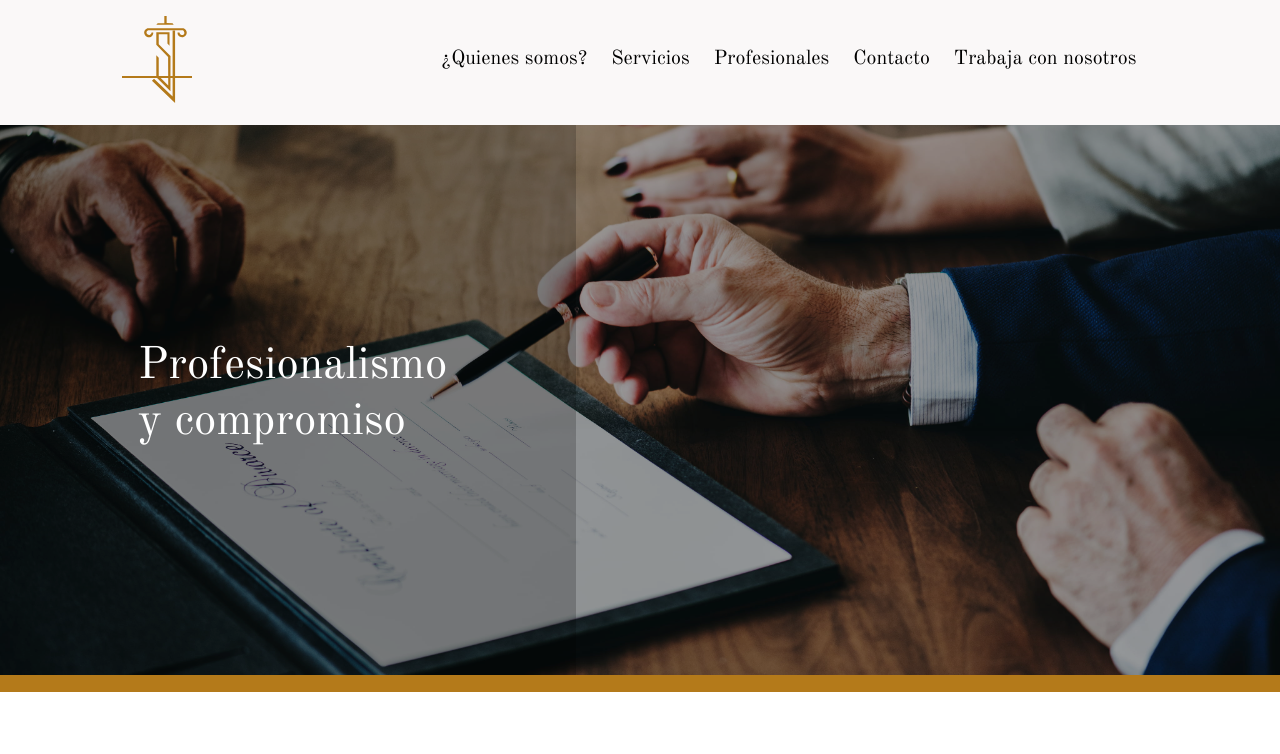
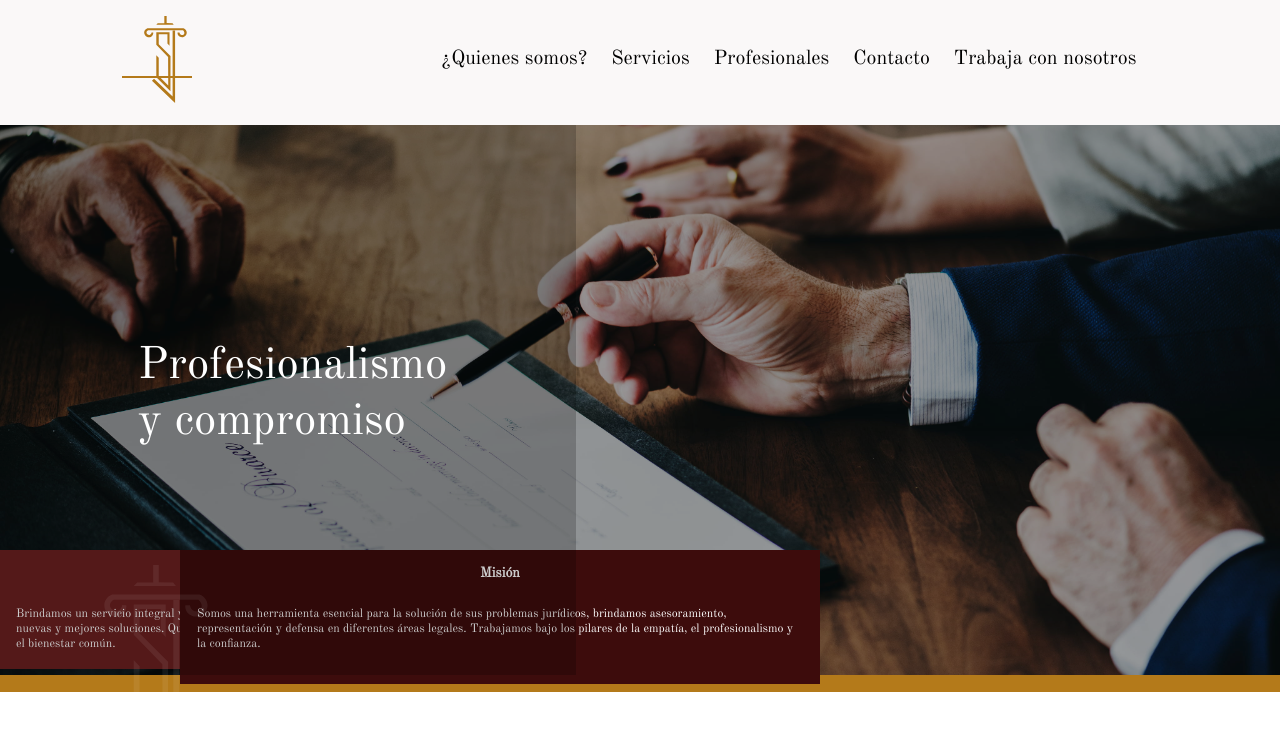
Before and after one commit to nadiasantiago/despacho, a React (Create React App) app: page / in a window 1280 px wide. Shown: the top 754 px of the page. Built offline with nearby package versions, Linux system fonts and the light colour scheme.

Commit message:
mision y vision

```diff
--- a/src/App.js
+++ b/src/App.js
@@ -1,12 +1,18 @@
 import './App.css';
-import Header from './components/header/Header';
+import Header from './components/Header/Header';
 import QuienesSom from './components/quienesSomos1/QuienesSom';
+import QuienesSom2 from './components/quienesSomos2/QuienesSom2';
 function App() {
   return (
     <div className="App">
       <Header />
       <main>
-        <QuienesSom />
+        <div>
+          <QuienesSom />
+        </div>
+        <div>
+          <QuienesSom2 />
+        </div>
       </main>
     </div>
   );
--- /dev/null
+++ b/src/components/quienesSomos2/QuienesSom2.css
@@ -0,0 +1,71 @@
+.quienes2Conteiner{
+    display: flex;
+    flex-direction: row;
+}
+
+.visionConteiner{
+    position: absolute;
+    width: 50vw;
+    left: 0px;
+    top: 550px;
+    background: #692020;
+}
+
+/* Visión */
+.visionConteiner h2{
+    font-size: 14px;
+    display: flex;
+    justify-content: center;
+    margin-top: 15px;
+
+    color: #FFFFFF;
+
+}
+
+.visionConteiner p{
+    font-weight: 400;
+    font-size: 12px;
+    line-height: 14.83px;
+    margin: 25px 20px 18px 16px;
+    color: #FFFFFF;
+
+}
+
+.misionConteiner{
+    position: absolute;
+    width: 50vw;
+    left: 180px;
+    top: 550px;
+    background: #3D0C0C;
+}
+
+.misionConteiner h2{
+    margin-top: 15px;
+    font-weight: 700;
+    font-size: 14px;
+    line-height: 17px;
+    display: flex;
+    justify-content: center;
+
+    color: #FFFFFF;
+}
+
+.misionConteiner p{
+    margin: 25px 24px 33px 17px;
+    font-weight: 400;
+    font-size: 12px;
+    line-height: 14.83px;
+    display: flex;
+    align-items: center;
+
+    color: #FFFFFF;
+
+}
+.logo2{
+    position: absolute;
+    z-index: 1;
+    width: 103.28px;
+    height: 211px;
+    left: 104.28px;
+    top: 565px;
+}
--- /dev/null
+++ b/src/components/quienesSomos2/QuienesSom2.jsx
@@ -0,0 +1,28 @@
+import React from "react";
+import './QuienesSom2.css';
+
+
+const QuienesSom2=()=>{
+    return(
+        <div className="quienes2Conteiner">
+            <div className="logo2">
+                <svg width="104" height="211" viewBox="0 0 104 211" fill="none" xmlns="http://www.w3.org/2000/svg">
+                <path d="M81.3025 40.2188H86.0376C86.0697 40.5427 86.5078 44.1762 89.7037 45.7045C90.1527 45.917 92.066 46.8381 94.1823 46.0891C96.4376 45.2895 97.2286 43.1843 97.3675 42.8098C98.3402 40.2289 97.143 37.0205 94.3854 34.6927H9.79578C6.98468 36.0388 5.49891 38.812 6.0654 41.322C6.68534 44.0851 9.5392 45.2693 9.74229 45.3502C10.2447 45.5425 12.2648 46.2713 14.4239 45.4008C16.5723 44.5406 18.0046 42.4455 18.1436 40.0366L22.3121 40.1379C22.8251 44.2268 20.8478 48.2044 17.2991 50.2388C13.1092 52.6375 7.45493 51.9189 3.79942 48.3765C3.30775 47.8907 -0.36908 44.1458 0.379123 38.7614C0.945619 34.6218 3.91704 31.0592 8.11766 29.4297H95.7642C100.403 31.2717 103.46 35.4619 103.556 40.0771C103.642 44.581 100.895 49.4797 95.7642 51.0788C91.2857 52.4755 86.0162 51.0484 83.2372 47.415C81.0033 44.5001 81.1956 41.2512 81.2918 40.2289L81.3025 40.2188Z" fill="white" fill-opacity="0.07"/>
+                <path d="M75.2393 34.9814H69.2376V167.067V195.524L24.159 152.005L19.1576 156.835L71.3811 207.264L75.2393 211V34.9814Z" fill="white" fill-opacity="0.07"/>
+                <path d="M29.7201 39.435H61.7609V71.9738L56.7247 66.6731V44.0864H35.6045V68.3442L64.1359 96.7851C64.0935 125.418 64.051 154.05 64.0086 182.683L29.7095 148.334V95.114L35.6045 101.245V145.375C43.2807 153.145 50.9676 160.915 58.6438 168.686C58.5272 145.556 58.4211 122.427 58.3045 99.2864L29.7095 69.7279V39.4243L29.7201 39.435Z" fill="white" fill-opacity="0.07"/>
+                <path d="M49.1631 0V17.5413H33.0889L29.7095 21.1H71.9096L69.1908 17.5413L54.8065 17.2675V0H49.1631Z" fill="white" fill-opacity="0.07"/>
+                </svg>
+            </div>
+            <div className="visionConteiner">
+                <h2>Visión</h2>
+                <p>Brindamos un servicio integral y de excelencia al cliente, adaptándonos a sus necesidades e innovando para generar nuevas y mejores soluciones. Queremos crear un lazo de confianza firme con las personas, donde nuestra prioridad es el bienestar común.</p>
+            </div>
+            <div className="misionConteiner">
+                <h2>Misión</h2>
+                <p>Somos una herramienta esencial para la solución de sus problemas jurídicos, brindamos asesoramiento, representación y defensa en diferentes áreas legales. Trabajamos bajo los pilares de la empatía, el profesionalismo y la confianza.</p>
+            </div>
+        </div>
+    )
+}
+
+export default QuienesSom2;
```
